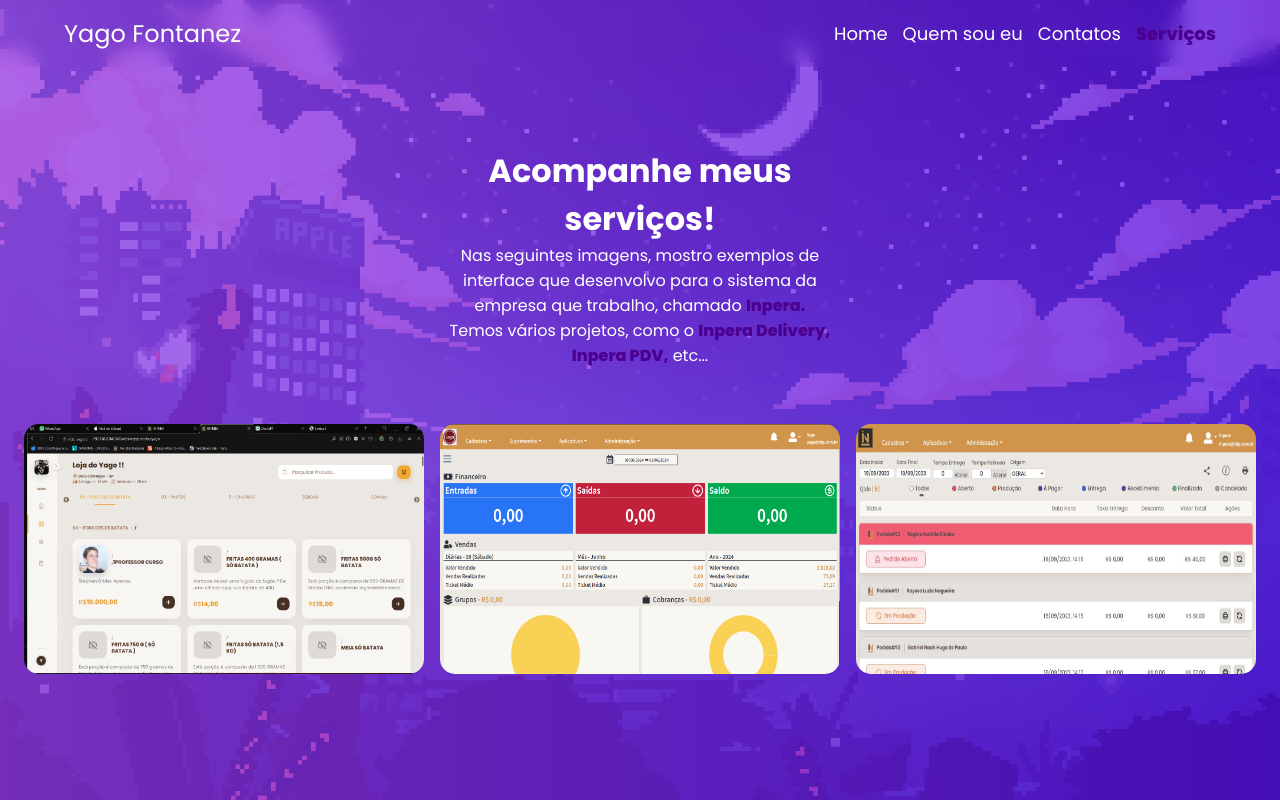
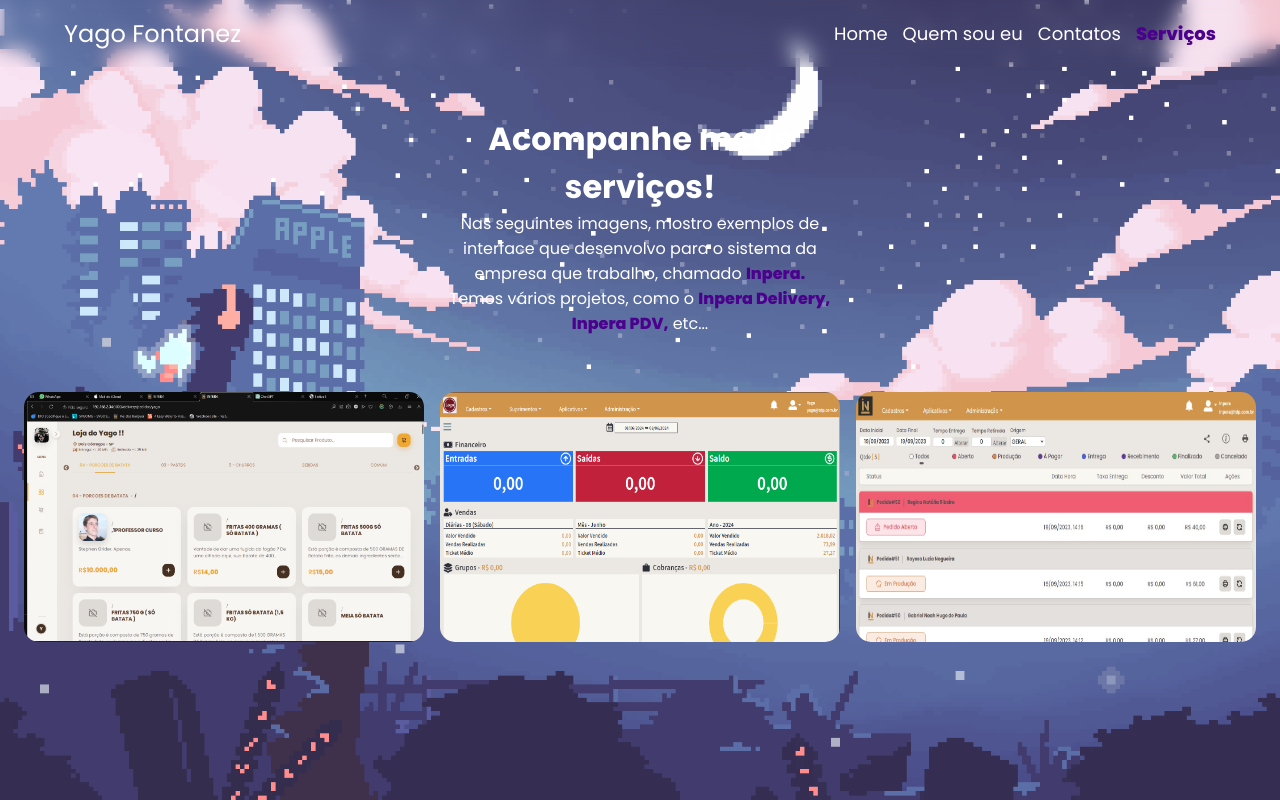
Before and after one commit to yagofontanez/TRABALHO-PORTIFOLIO-IHM, a plain HTML site: page pages/servicos.html in a window 1280 px wide. Drawn offline with Linux system fonts and the light colour scheme.

Commit message:
finalizando e alterando a complexidade dos codigos

```diff
--- a/styles/contatos.css
+++ b/styles/contatos.css
@@ -18,24 +18,13 @@
 
 
 body {
-    background: linear-gradient(to right, var(--principal), var(--secondary));
     position: relative;
     overflow: hidden;
-}
-
-body::before {
-    content: '';
-    position: absolute;
-    top: 0;
-    left: 0;
+    background: url('/images/bgdgif.gif') no-repeat;
+    background-size: cover;
+    background-position: center;
     width: 100vw;
     height: 100vh;
-    background: url('/images/bgdgif.gif');
-    background-size: cover;
-    background-position: center;
-    opacity: 0.3;
-    z-index: -1;
-    overflow: hidden;
 }
 
 a {
@@ -66,6 +55,10 @@
     color: var(--white);
 }
 
+.text-logo a:hover {
+    color: var(--dark-principal);
+}
+
 .ul-navbar {
     display: flex;
     align-items: center;
@@ -85,34 +78,12 @@
     font-weight: 800;
 }
 
-.ul-navbar li a::after {
-    content: '';
-    position: absolute;
-    left: 0;
-    bottom: 0px;
-    width: 100%;
-    height: 3px;
-    background-color: var(--white);
-    transform: scaleX(0);
-    transform-origin: right;
-    transition: transform 0.4s ease;
-}
-
-#contatos::after {
-    background-color: var(--dark-principal);
-}
-
 .ul-navbar li a:hover {
-    color: var(--white);
+    color: var(--dark-principal);
 }
 
 #contatos:hover {
     color: var(--dark-principal);
-}
-
-.ul-navbar li a:hover::after {
-    transform: scaleX(1);
-    transform-origin: left;
 }
 
 button {
--- a/styles/qse.css
+++ b/styles/qse.css
@@ -18,23 +18,13 @@
 
 
 body {
-    background: linear-gradient(to right, var(--principal), var(--secondary));
     position: relative;
     overflow: hidden;
-}
-
-body::before {
-    content: '';
-    position: absolute;
-    top: 0;
-    left: 0;
+    background: url('/images/bgdgif.gif') no-repeat;
+    background-size: cover;
+    background-position: center;
     width: 100vw;
     height: 100vh;
-    background: url('/images/bgdgif.gif') repeat;
-    background-size: cover;
-    opacity: 0.5;
-    z-index: -1;
-    overflow: hidden;
 }
 
 .container-header {
@@ -61,6 +51,10 @@
     color: var(--white);
 }
 
+.text-logo a:hover {
+    color: var(--dark-principal);
+}
+
 .ul-navbar {
     display: flex;
     align-items: center;
@@ -80,34 +74,12 @@
     font-weight: 800;
 }
 
-.ul-navbar li a::after {
-    content: '';
-    position: absolute;
-    left: 0;
-    bottom: 0px;
-    width: 100%;
-    height: 3px;
-    background-color: var(--white);
-    transform: scaleX(0);
-    transform-origin: right;
-    transition: transform 0.4s ease;
-}
-
-#qse::after {
-    background-color: var(--dark-principal);
-}
-
 .ul-navbar li a:hover {
-    color: var(--white);
+    color: var(--dark-principal);
 }
 
 #qse:hover {
     color: var(--dark-principal);
-}
-
-.ul-navbar li a:hover::after {
-    transform: scaleX(1);
-    transform-origin: left;
 }
 
 .container-infos {
@@ -157,10 +129,6 @@
         overflow: scroll;
     }
 
-    body::before {
-        background-size: cover;
-    }
-
     .container-infos {
         justify-content: flex-start;
     }
@@ -173,12 +141,12 @@
 }
 
 @media (max-width: 690px) {
+    body {
+        background-repeat: repeat;
+    }
+
     .container-infos {
         flex-direction: column;
-    }
-
-    body::before {
-        background: linear-gradient(to right, var(--principal), var(--secondary));
     }
 
     #cont-info {
--- a/styles/servicos.css
+++ b/styles/servicos.css
@@ -18,24 +18,13 @@
 
 
 body {
-    background: linear-gradient(to right, var(--principal), var(--secondary));
     position: relative;
     overflow: hidden;
-}
-
-body::before {
-    content: '';
-    position: absolute;
-    top: 0;
-    left: 0;
+    background: url('/images/bgdgif.gif') no-repeat;
+    background-size: cover;
+    background-position: center;
     width: 100vw;
     height: 100vh;
-    background: url('/images/bgdgif.gif');
-    background-size: cover;
-    background-position: center;
-    opacity: 0.3;
-    z-index: -1;
-    overflow: hidden;
 }
 
 a {
@@ -66,6 +55,10 @@
     color: var(--white);
 }
 
+.text-logo a:hover {
+    color: var(--dark-principal);
+}
+
 .ul-navbar {
     display: flex;
     align-items: center;
@@ -85,34 +78,12 @@
     font-weight: 800;
 }
 
-.ul-navbar li a::after {
-    content: '';
-    position: absolute;
-    left: 0;
-    bottom: 0px;
-    width: 100%;
-    height: 3px;
-    background-color: var(--white);
-    transform: scaleX(0);
-    transform-origin: right;
-    transition: transform 0.4s ease;
-}
-
-#servicos::after {
-    background-color: var(--dark-principal);
-}
-
 .ul-navbar li a:hover {
-    color: var(--white);
+    color: var(--dark-principal);
 }
 
 #servicos:hover {
     color: var(--dark-principal);
-}
-
-.ul-navbar li a:hover::after {
-    transform: scaleX(1);
-    transform-origin: left;
 }
 
 .content-services {
@@ -121,7 +92,6 @@
     align-items: center;
     justify-content: center;
     gap: 40px;
-    margin-top: 5rem;
 }
 
 .containeres-servicos {
@@ -172,10 +142,7 @@
 @media (max-width: 1270px) {
     body {
         overflow: scroll;
-    }
-
-    body::before {
-        background: linear-gradient(to right, var(--principal), var(--secondary));
+        background-repeat: repeat;
     }
 
     .containeres-servicos {
@@ -186,10 +153,6 @@
 }
 
 @media (max-width: 660px) {
-
-    body::before {
-        background: linear-gradient(to right, var(--principal), var(--secondary));
-    }
 
     .content-services {
         flex-direction: column;
--- a/styles/style.css
+++ b/styles/style.css
@@ -18,24 +18,13 @@
 
 
 body {
-    background: linear-gradient(to right, var(--principal), var(--secondary));
     position: relative;
     overflow: hidden;
-}
-
-body::before {
-    content: '';
-    position: absolute;
-    top: 0;
-    left: 0;
+    background: url('/images/bgdgif.gif') no-repeat;
+    background-size: cover;
+    background-position: center;
     width: 100vw;
     height: 100vh;
-    background: url('/images/bgdgif.gif');
-    background-size: cover;
-    background-position: center;
-    opacity: 0.3;
-    z-index: -1;
-    overflow: hidden;
 }
 
 .container-header {
@@ -62,6 +51,10 @@
     color: var(--white);
 }
 
+.text-logo a:hover {
+    color: var(--dark-principal);
+}
+
 .ul-navbar {
     display: flex;
     align-items: center;
@@ -81,34 +74,12 @@
     font-weight: 800;
 }
 
-.ul-navbar li a::after {
-    content: '';
-    position: absolute;
-    left: 0;
-    bottom: 0px;
-    width: 100%;
-    height: 3px;
-    background-color: var(--white);
-    transform: scaleX(0);
-    transform-origin: right;
-    transition: transform 0.4s ease;
-}
-
-#home::after {
-    background-color: var(--dark-principal);
-}
-
 .ul-navbar li a:hover {
-    color: var(--white);
+    color: var(--dark-principal);
 }
 
 #home:hover {
     color: var(--dark-principal);
-}
-
-.ul-navbar li a:hover::after {
-    transform: scaleX(1);
-    transform-origin: left;
 }
 
 .main-content {
@@ -128,7 +99,7 @@
 }
 
 .container-textos-main h1 {
-    color: var(--white);
+    color: var(--dark-principal);
 }
 
 
@@ -137,10 +108,6 @@
         overflow: scroll;
     }
 
-    body::before {
-        background: linear-gradient(to right, var(--principal), var(--secondary));
-    }
-
     .image-yago {
         width: 250px;
     }
```
